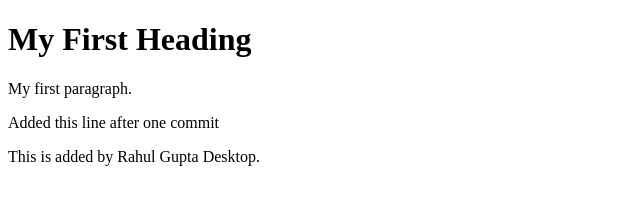
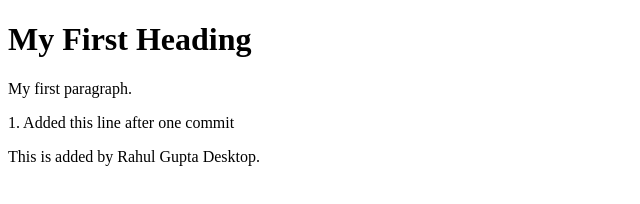
Before and after one commit to guptarahul34/central-git-saidemy, a plain HTML site: page index.html in a window 1280 px wide. Shown: the full height of the page, 0-640 px from the left. Drawn offline with Linux system fonts and the light colour scheme.

Commit message:
added one file

```diff
--- a/index.html
+++ b/index.html
@@ -8,7 +8,7 @@
 <h1>My First Heading</h1>
 <p>My first paragraph.</p>
 
-<p> Added this line after one commit </p>
+<p>1. Added this line after one commit </p>
 <p> This is added by Rahul Gupta Desktop. </p>
 </body>
 </html>
```
Also changed, not shown: demo.txt (added).
